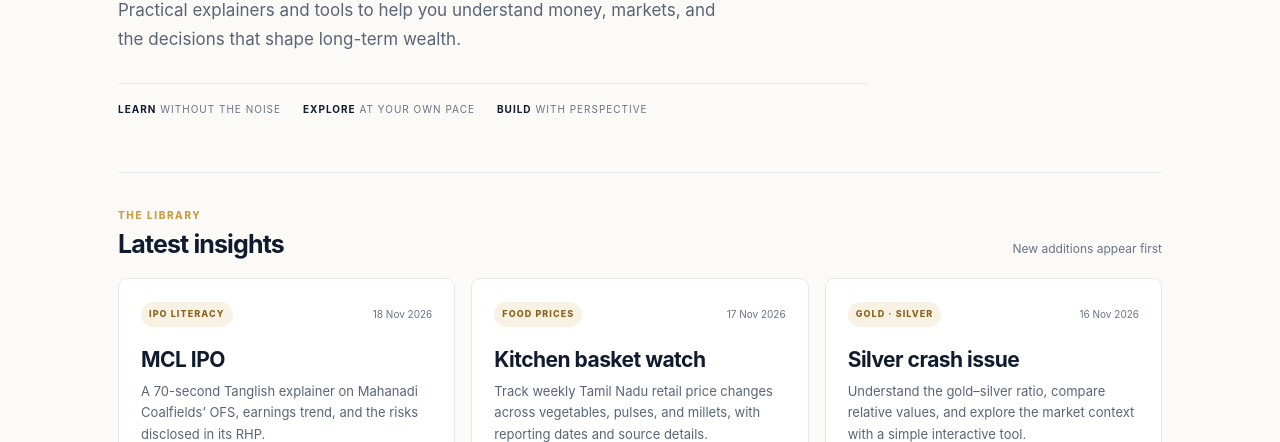
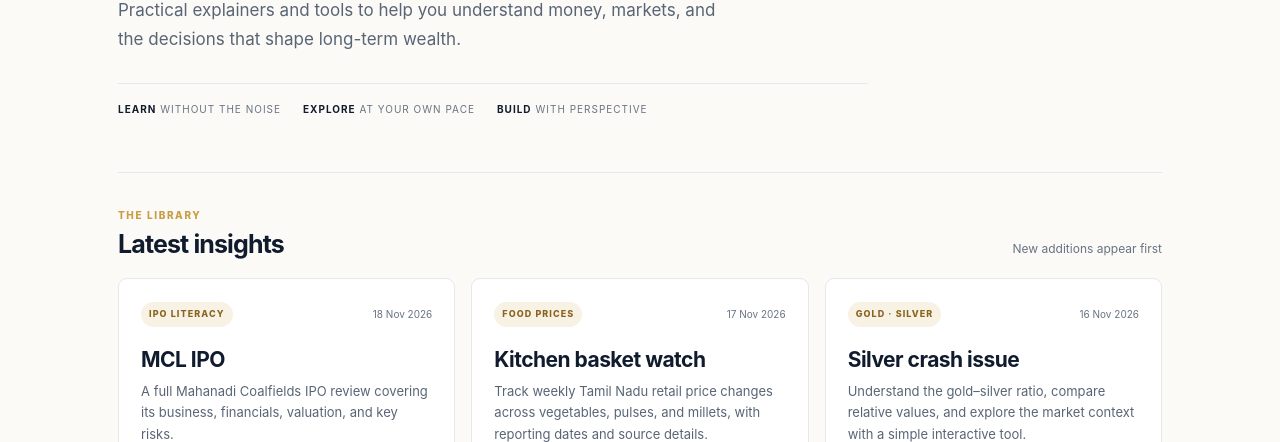
Before and after one commit to venkateswaran0509/way-to-fortune-club, a plain HTML site: page index.html in a window 1280 px wide. Shown: the part 358-800 px from the top of the page. Drawn offline with Linux system fonts and the light colour scheme.

Commit message:
Update MCL IPO card for full analysis

```diff
--- a/index.html
+++ b/index.html
@@ -34,7 +34,7 @@
 <script>
 // Add each new item to this list with its actual publishedOn date; cards are sorted newest first.
 const contentItems = [
-  { title: 'MCL IPO', category: 'IPO literacy', publishedOn: '2026-11-18', description: 'A 70-second Tanglish explainer on Mahanadi Coalfields’ OFS, earnings trend, and the risks disclosed in its RHP.', href: 'mcl-ipo.html', readTime: '70-second reel' },
+  { title: 'MCL IPO', category: 'IPO literacy', publishedOn: '2026-11-18', description: 'A full Mahanadi Coalfields IPO review covering its business, financials, valuation, and key risks.', href: 'mcl-ipo.html', readTime: 'IPO analysis' },
   { title: 'Kitchen basket watch', category: 'Food prices', publishedOn: '2026-11-17', description: 'Track weekly Tamil Nadu retail price changes across vegetables, pulses, and millets, with reporting dates and source details.', href: 'food-prices.html', readTime: 'Weekly tracker' },
   { title: 'Silver crash issue', category: 'Gold · Silver', publishedOn: '2026-11-16', description: 'Understand the gold–silver ratio, compare relative values, and explore the market context with a simple interactive tool.', href: 'silver-crash-issue.html', readTime: 'Interactive guide' }
 ];
```
